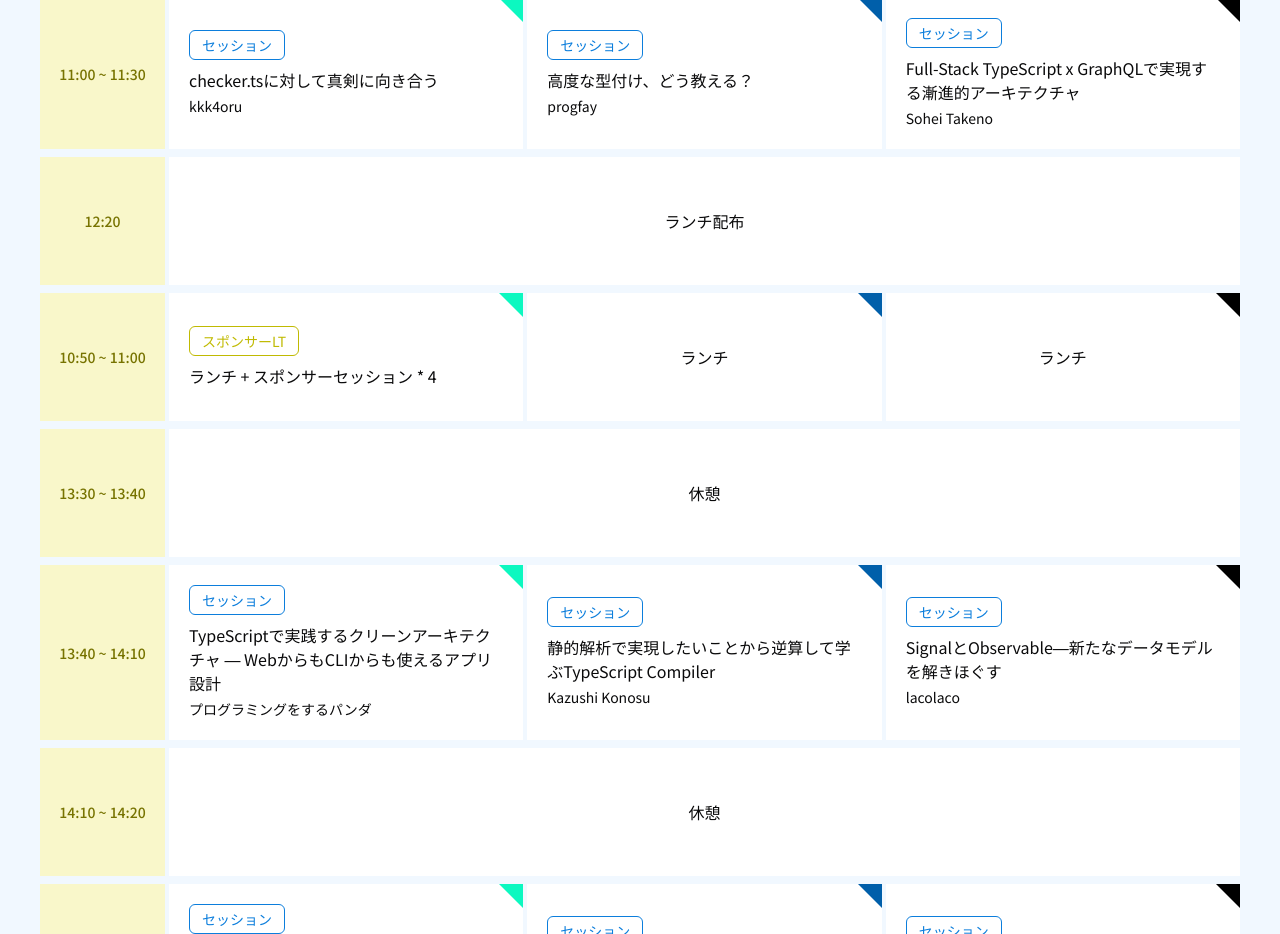
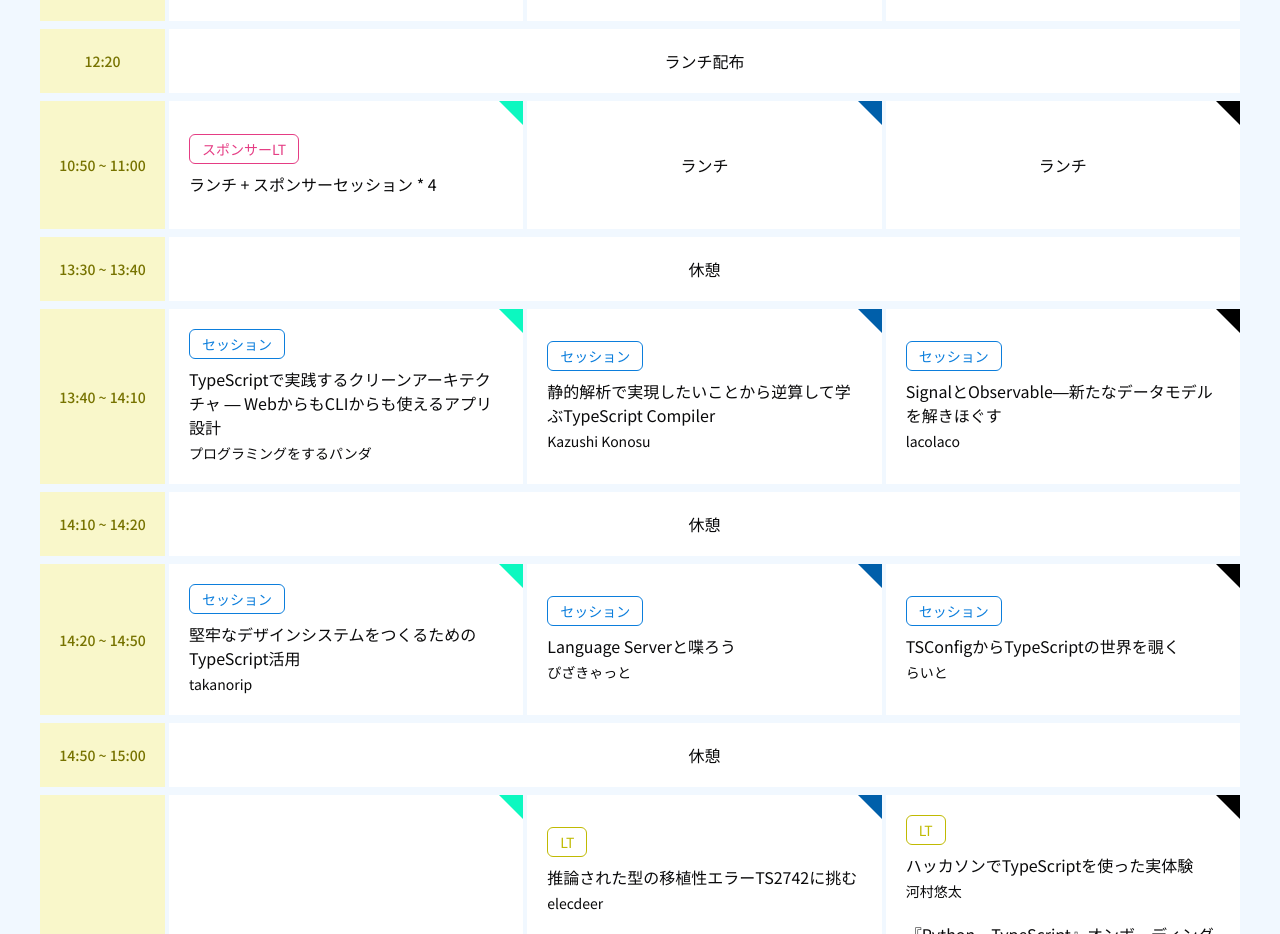
Before and after one commit to tskaigi/tskaigi2025-web-site, a Next.js app: page /wip/talks in a window 1280 px wide. Shown: the part 920-1854 px from the top of the page. Built offline with nearby package versions, Linux system fonts and the light colour scheme.

Commit message:
feat(minor): 🎸 細かいUIを調整

```diff
--- a/src/components/talks/CommonTrackWrapper/index.tsx
+++ b/src/components/talks/CommonTrackWrapper/index.tsx
@@ -9,7 +9,7 @@ export function CommonTrackWrapper({ timeText, eventText }: Props) {
   return (
     <div className="grid gap-1 mt-2 grid-cols-[1fr] md:grid-cols-[auto_1fr]">
       <TimeSlot timeText={timeText} />
-      <div className="bg-white p-5 h-32 flex items-center justify-center text-black-700">
+      <div className="bg-white p-5 h-16 flex items-center justify-center text-black-700">
         {eventText}
       </div>
     </div>
--- a/src/components/talks/EventWrapper/TalkTypeLabel/index.tsx
+++ b/src/components/talks/EventWrapper/TalkTypeLabel/index.tsx
@@ -9,7 +9,7 @@ export function TalkTypeLabel({ talkType }: Props) {
     KEYNOTE: "border-green-500 text-green-500",
     SESSION: "border-blue-light-500 text-blue-light-500",
     LT: "border-yellow-600 text-yellow-600",
-    SPONSOR_LT: "border-yellow-600 text-yellow-600",
+    SPONSOR_LT: "border-pink-500 text-pink-500",
   };
 
   return (
```
